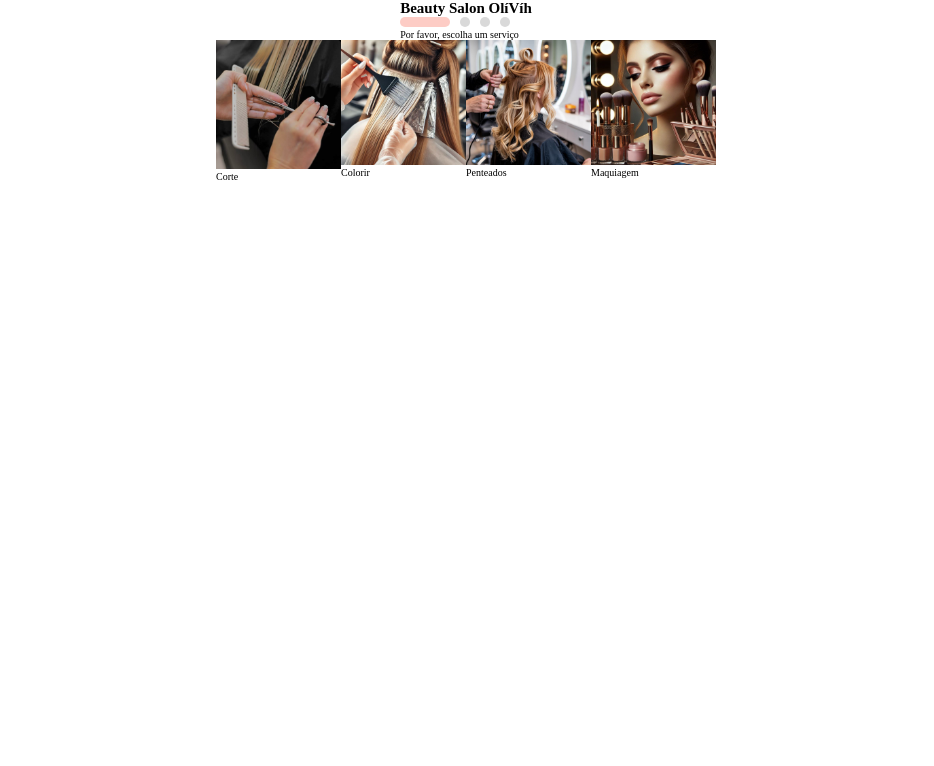
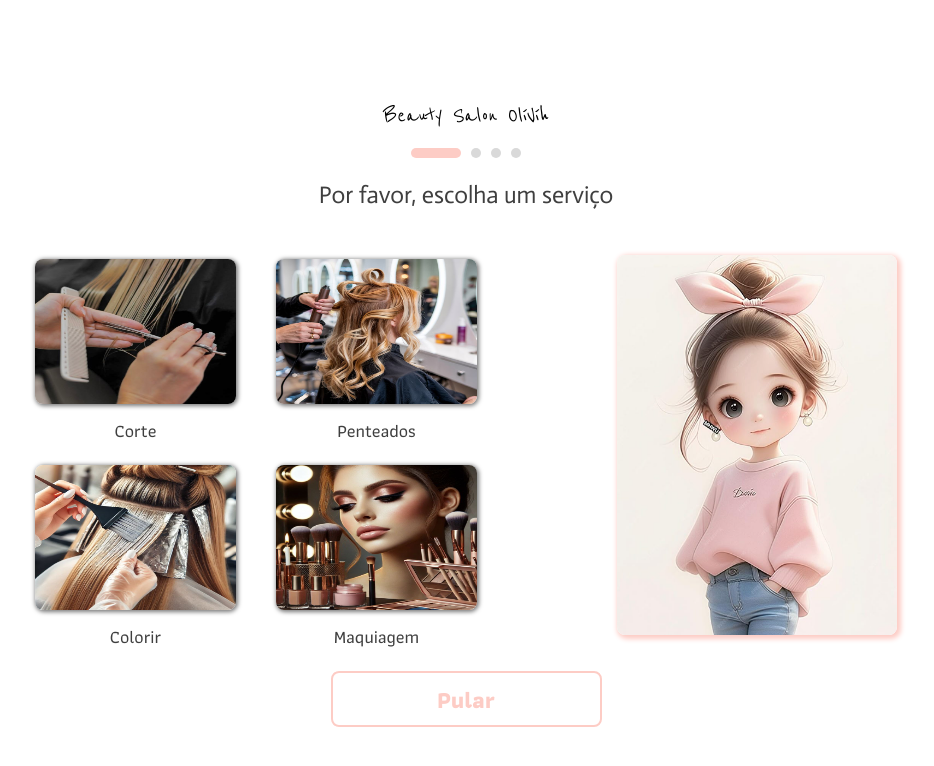
Before and after one commit to Salomas92/Beauty-Salon-Ol-V-h, a website built with Vite: page olivih/index-service.html in a window 1280 px wide. Shown: the whole page, without its empty margins (174-1108 px from the left). Built offline with nearby package versions, Linux system fonts and the light colour scheme; a web font is replaced by a local one.

Commit message:
finalizando pagina de sevicos

```diff
--- a/olivih/index-service.html
+++ b/olivih/index-service.html
@@ -15,43 +15,56 @@
   <header>
     <h2>Beauty Salon OlíVíh</h2>
     <figure>
-      <img src="./public/icon/State.svg" alt="imagem de uma barra de paginação">
+      <img src="/icon/State.svg" alt="imagem de uma barra de paginação">
     </figure>
     <p>Por favor, escolha um serviço</p>
   </header>
 
   <main>
-    <section class="container">
+    <section>
 
       <div class="servicos">
         <figure>
-          <img class="servico-img" src="./public/image/cut-hair.jpeg" alt="imagem de um corte de cabelo">
+          <img class="servico-img" src="/image/cut-hair.jpeg" alt="imagem de um corte de cabelo">
         </figure>
         <p>Corte</p>
       </div>
 
       <div class="servicos">
         <figure>
-          <img class="servico-img" src="./public/image/mechas.jpeg" alt="Imagem de uma cabelo fazendo mechas">
+          <img class="servico-img" src="/image/mechas.jpeg" alt="Imagem de uma cabelo fazendo mechas">
         </figure>
         <p>Colorir</p>
       </div>
 
+    </section>
+
+    <section>
+
       <div class="servicos">
         <figure>
-          <img class="servico-img" src="./public/image/hair-style.jpeg" alt="imagem de um penteado no cabelo">
+          <img class="servico-img" src="/image/hair-style.jpeg" alt="imagem de um penteado no cabelo">
         </figure>
         <p>Penteados</p>
       </div>
 
       <div class="servicos">
         <figure>
-          <img class="servico-img" src="./public/image/making.jpeg" alt="fazendo maquiagem">
+          <img class="servico-img" src="/image/making.jpeg" alt="fazendo maquiagem">
         </figure>
         <p>Maquiagem</p>
       </div>
+
     </section>
+
+    <figure>
+      <img id="girl" src="/image/little-girl.png" alt="Foto de uma jovem garotinha">
+    </figure>
+
   </main>
 
+  <button id="skipt">Pular</button>
+
+  <script type="module" src="src/js/main.js"></script>
 </body>
 </html>
--- a/olivih/src/css/service.css
+++ b/olivih/src/css/service.css
@@ -22,6 +22,8 @@ html {
 }
 
 body {
+  height: 100vh;
+  margin-bottom: 1rem;
   display: flex;
   align-items: center;
   justify-content: center;
@@ -33,6 +35,114 @@ body {
   height: 12.5;
 }
 
-.container {
+header {
+  max-width: 39.3rem;
+  margin: 3rem 0;
   display: flex;
+  align-items: center;
+  flex-direction: column;
+  gap: 2rem;
 }
+
+header h2 {
+  font-family: "Reenie Beanie", cursive;
+  font-weight: 400;
+  font-style: normal;
+  font-size: 2.5rem;
+}
+
+header img {
+  width: 11rem;
+}
+
+header p {
+  font-family: "Actor", sans-serif;
+  font-weight: 400;
+  font-style: normal;
+  font-size: 2.4rem;
+  color: var(--dark-gray);
+}
+
+main {
+  max-width: 39.3rem;
+  margin-bottom: 2rem;
+  display: flex;
+  align-items: center;
+  justify-content: center;
+  gap: 4rem;
+}
+
+.servicos {
+  margin-top: 2rem;
+  display: flex;
+  align-items: center;
+  flex-direction: column;
+  gap: 1rem;
+}
+
+.servico-img {
+  width: 12.1rem;
+  height: 12.5rem;
+  border-radius: .8rem;
+  box-shadow: 1px 1px 4px 1px var(--gray);
+  transition: .5s;
+}
+
+.servico-img:hover {
+  cursor: pointer;
+  box-shadow: 3px 3px 6px 1px var(--gray);
+  transform: translateY(-.2rem);
+}
+
+.servicos p {
+  font-family: "Athiti", sans-serif;
+  font-weight: 500;
+  font-style: normal;
+  font-size: 1.8rem;
+  color: var(--dark-gray);
+  cursor: pointer;
+}
+
+#girl {
+  display: none;
+}
+
+#skipt {
+  width: 27.1rem;
+  height: 5.6rem;
+  font-family: "Athiti", sans-serif;
+  font-weight: 700;
+  font-style: normal;
+  font-size: 2.4rem;
+  background-color: var(--white);
+  border: 2px solid var(--primary);
+  color: var(--primary);
+  border-radius: 0.8rem;
+  cursor: pointer;
+  transition: 1s;
+}
+
+button:hover {
+  transform: translateY(-0.2rem);
+}
+
+@media (min-width: 768px) {
+
+  main {
+  width: 100%;
+}
+
+.servico-img {
+  width: 20.1rem;
+  height: 14.5rem;
+}
+
+#girl {
+  margin-left: 10rem;
+  display: block;
+  width: 28.0rem;
+  height: 38rem;
+  border-radius: .8rem;
+  box-shadow: 2px 2px 5px 2px var(--primary);
+}
+}
--- a/olivih/src/css/style.css
+++ b/olivih/src/css/style.css
@@ -23,7 +23,7 @@ html {
 
 .home {
   height: 100%;
-  padding: 5.2rem 0rem 1.5rem 0rem;
+  margin: 1.5rem 0;
   display: flex;
   align-items: center;
   justify-content: center;
@@ -35,6 +35,13 @@ html {
   font-weight: 400;
   font-style: normal;
   font-size: 2.5rem;
+}
+
+.box-desktop {
+  display: flex;
+  justify-content: center;
+  align-items: center;
+  flex-direction: column;
 }
 
 #girl {
@@ -75,7 +82,7 @@ html {
   gap: 2rem;
 }
 
-.btn-1 {
+#skipt {
   width: 13rem;
   height: 5.6rem;
   font-family: "Athiti", sans-serif;
@@ -90,7 +97,7 @@ html {
   transition: 1s;
 }
 
-.btn-2 {
+#start {
   width: 13rem;
   height: 5.6rem;
   font-family: "Athiti", sans-serif;
@@ -108,3 +115,14 @@ html {
 button:hover {
   transform: translateY(-0.2rem);
 }
+
+@media (min-width: 768px) {
+  .box-desktop {
+    margin: 4rem 0 4rem 0;
+    display: flex;
+    justify-content: center;
+    align-items: center;
+    flex: 1;
+    flex-direction: row-reverse;
+  }
+}
--- a/olivih/src/js/main.js
+++ b/olivih/src/js/main.js
@@ -0,0 +1,19 @@
+const getButton = (id) => {
+  return document.getElementById(id);
+}
+
+const buttonSkipt = getButton('skipt');
+const buttonStart = getButton('start');
+const getServiceCard = document.getElementsByClassName('servicos')
+
+buttonSkipt.addEventListener('click', (ev) => {
+  ev.preventDefault();
+
+  window.location.href = 'home.html'
+})
+
+buttonStart.addEventListener('click', (ev) => {
+  ev.preventDefault();
+
+  window.location.href = 'index-service.html'
+})
```
Also changed, not shown: olivih/home.html (added, +16 -0 lines), olivih/index-schedule.html (added, +16 -0 lines), olivih/index.html (+11 -2 lines), olivih/public/icon/balls-decoration.svg (added), olivih/public/image/little-girl.png (added).
